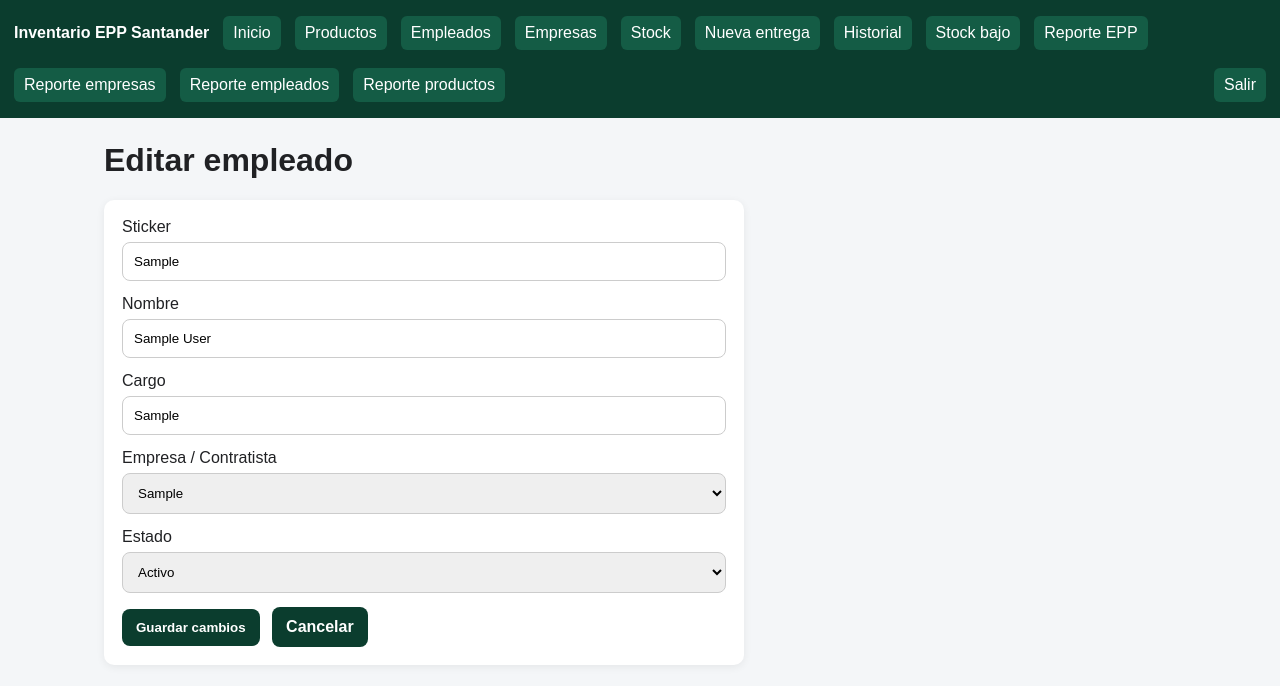
After one commit to nelopa79/epp-inventory-santander, a Flask app: page /employees/1/edit in a window 1280 px wide. The commit adds this page. Shown: the top 686 px of the page. Run offline with Flask 3, Linux system fonts and the light colour scheme; the visitor is signed in with stand-in values (Sample User, id 1); tables that the repository leaves empty hold one stand-in row (values such as "Sample post").

Commit message:
Add files via upload

```diff
--- a/app.py
+++ b/app.py
@@ -328,6 +328,7 @@ def employees():
             name=request.form["name"].strip(),
             position=request.form.get("position", "").strip(),
             company=request.form.get("company", "").strip(),
+            active=True,
         )
         db.session.add(emp)
         try:
@@ -340,6 +341,37 @@ def employees():
     employees = Employee.query.order_by(Employee.name).all()
     companies = Company.query.filter_by(active=True).order_by(Company.name).all()
     return render_template("employees.html", employees=employees, companies=companies)
+
+
+@app.route("/employees/<int:employee_id>/edit", methods=["GET", "POST"])
+@login_required
+def edit_employee(employee_id):
+    employee = Employee.query.get_or_404(employee_id)
+    companies = Company.query.filter_by(active=True).order_by(Company.name).all()
+    if request.method == "POST":
+        employee.sticker = request.form["sticker"].strip()
+        employee.name = request.form["name"].strip()
+        employee.position = request.form.get("position", "").strip()
+        employee.company = request.form.get("company", "").strip()
+        employee.active = request.form.get("active") == "1"
+        try:
+            db.session.commit()
+            flash("Empleado actualizado correctamente", "success")
+            return redirect(url_for("employees"))
+        except Exception:
+            db.session.rollback()
+            flash("No se pudo actualizar. Verifica que el sticker no esté repetido.", "danger")
+    return render_template("employee_edit.html", employee=employee, companies=companies)
+
+
+@app.route("/employees/<int:employee_id>/toggle")
+@login_required
+def toggle_employee(employee_id):
+    employee = Employee.query.get_or_404(employee_id)
+    employee.active = not employee.active
+    db.session.commit()
+    flash("Estado del empleado actualizado", "success")
+    return redirect(url_for("employees"))
 
 
 @app.route("/stock", methods=["GET", "POST"])
--- /dev/null
+++ b/templates/employee_edit.html
@@ -0,0 +1,34 @@
+{% extends 'base.html' %}
+{% block content %}
+<h1>Editar empleado</h1>
+<form method="post" class="form">
+  <label>Sticker</label>
+  <input name="sticker" value="{{employee.sticker}}" required>
+
+  <label>Nombre</label>
+  <input name="name" value="{{employee.name}}" required>
+
+  <label>Cargo</label>
+  <input name="position" value="{{employee.position}}">
+
+  <label>Empresa / Contratista</label>
+  <select name="company">
+    <option value="">Sin empresa</option>
+    {% for c in companies %}
+      <option value="{{c.name}}" {% if employee.company == c.name %}selected{% endif %}>{{c.name}}</option>
+    {% endfor %}
+    {% if employee.company and employee.company not in companies|map(attribute='name')|list %}
+      <option value="{{employee.company}}" selected>{{employee.company}}</option>
+    {% endif %}
+  </select>
+
+  <label>Estado</label>
+  <select name="active">
+    <option value="1" {% if employee.active %}selected{% endif %}>Activo</option>
+    <option value="0" {% if not employee.active %}selected{% endif %}>Inactivo</option>
+  </select>
+
+  <button>Guardar cambios</button>
+  <a class="btn" href="{{ url_for('employees') }}">Cancelar</a>
+</form>
+{% endblock %}
```
Also changed, not shown: templates/employees.html (+16 -1 lines).
